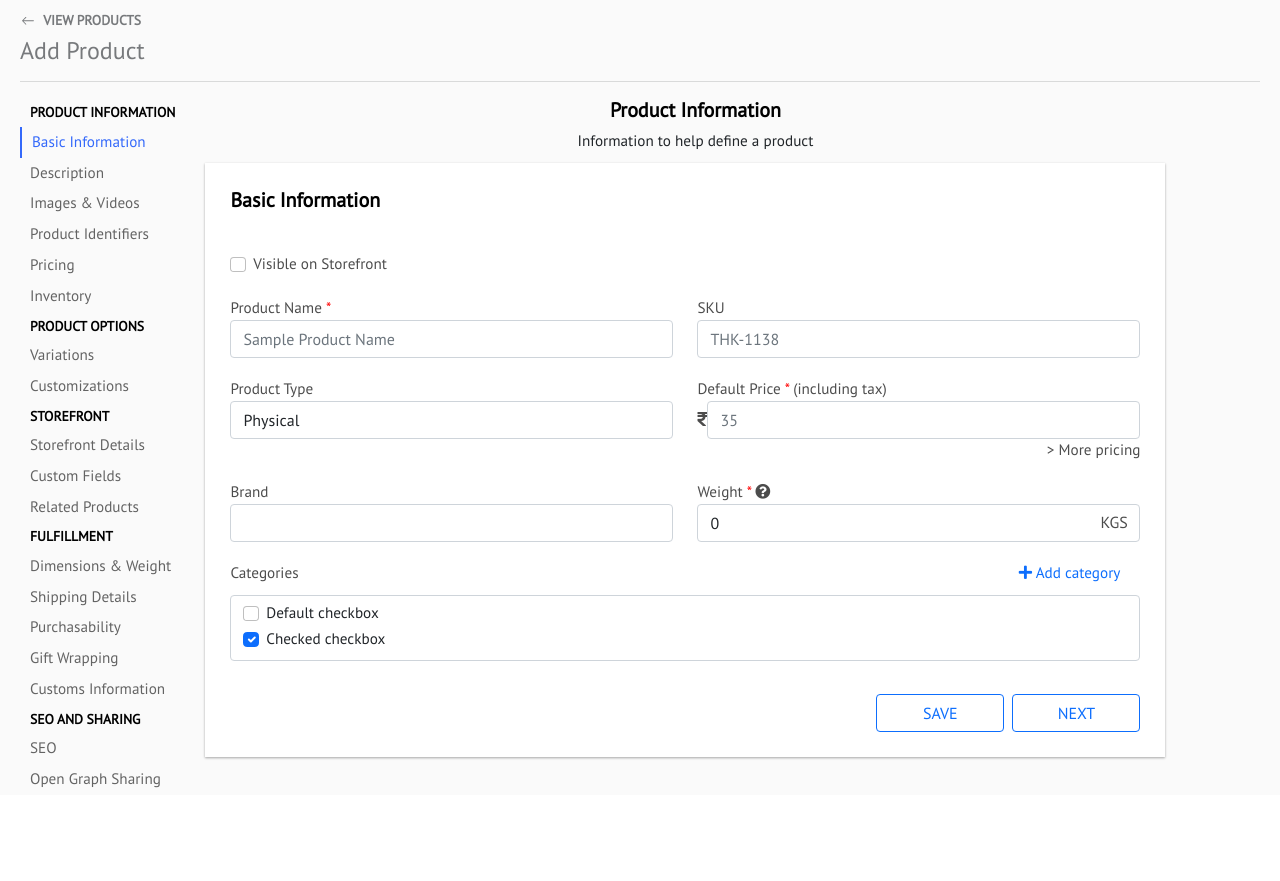
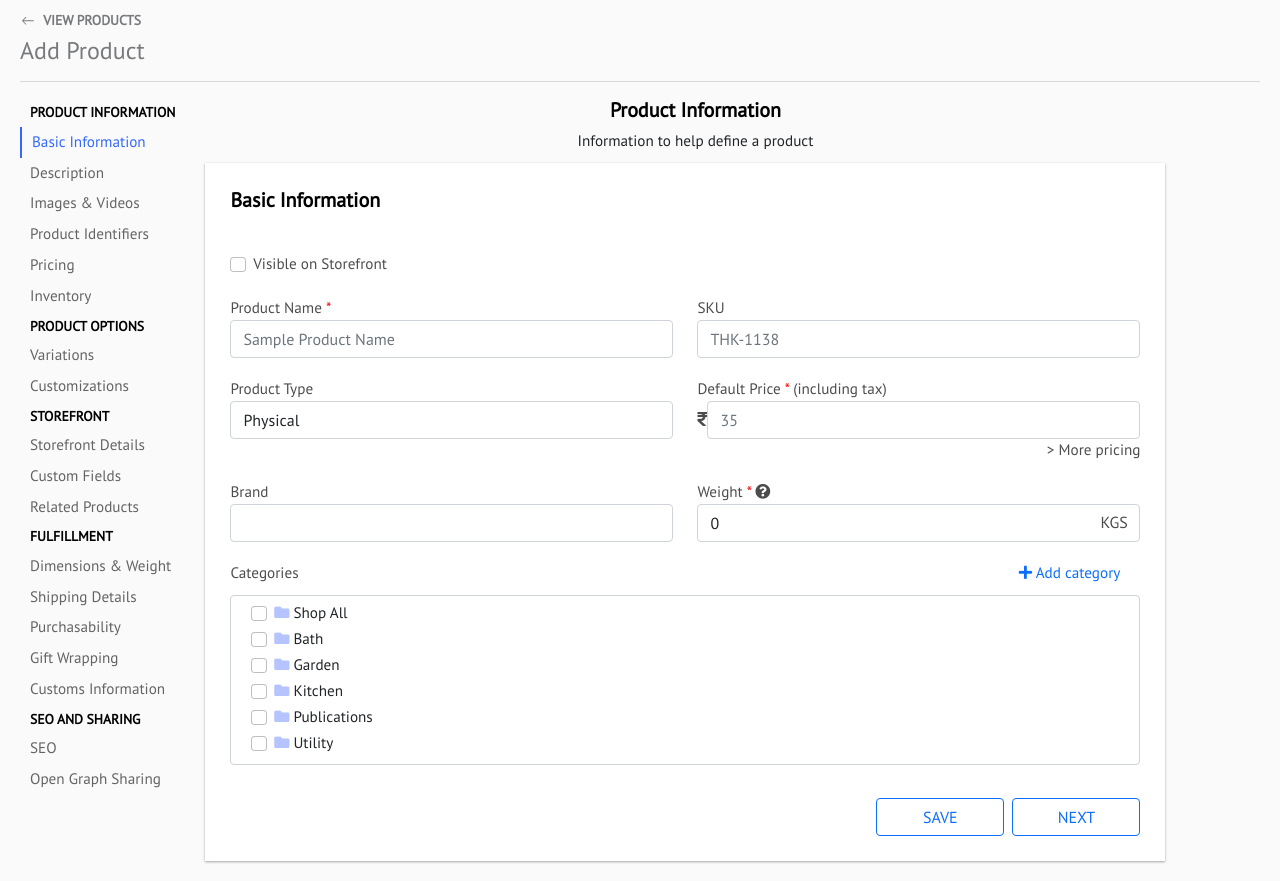
Before and after one commit to therupdeep/react-dashboard, a React (Create React App) app: page / in a window 1280 px wide. Before the commit the page ends 800 px from the top, so only its background shows below. Built offline with nearby package versions, Linux system fonts and the light colour scheme.

Commit message:
completed basicinformation & productidentifiers

```diff
--- a/src/App.js
+++ b/src/App.js
@@ -32,6 +32,18 @@ class App extends React.Component {
     defaultPrice: '',
     brand: '',
     weight: 0,
+    categories: {
+      ShopAll: false,
+      Bath: false,
+      Garden: false,
+      Kitchen: false,
+      Publications: false,
+      Utility: false,
+    },
+    ManufacturerPartNumber: '',
+    ProductUPCorEAN: '',
+    GlobalTradeNumber: '',
+    BinPickingNumber: '',
   };
 
   // go back to previous step
@@ -50,10 +62,19 @@ class App extends React.Component {
   handleChange = (input) => (e) => {
     this.setState({ [input]: e.target.value });
   };
-  toggleChange = () => {
-    this.setState({
-      isCheckedvisibleOnStorefront: !this.state.isCheckedvisibleOnStorefront,
-    });
+  toggleChange = (e) => {
+    if (e.target.name === 'isCheckedvisibleOnStorefront') {
+      this.setState({
+        isCheckedvisibleOnStorefront: !this.state.isCheckedvisibleOnStorefront,
+      });
+    } else {
+      this.setState({
+        categories: {
+          ...this.state.categories,
+          [e.target.name]: e.target.checked,
+        },
+      });
+    }
   };
 
   render() {
@@ -66,6 +87,11 @@ class App extends React.Component {
       defaultPrice,
       brand,
       weight,
+      categories,
+      ManufacturerPartNumber,
+      ProductUPCorEAN,
+      GlobalTradeNumber,
+      BinPickingNumber,
     } = this.state;
     const values = {
       isCheckedvisibleOnStorefront,
@@ -75,6 +101,11 @@ class App extends React.Component {
       defaultPrice,
       brand,
       weight,
+      categories,
+      ManufacturerPartNumber,
+      ProductUPCorEAN,
+      GlobalTradeNumber,
+      BinPickingNumber,
     };
     switch (step) {
       case 1:
--- a/src/components/BasicInformation.js
+++ b/src/components/BasicInformation.js
@@ -26,6 +26,7 @@ const BasicInformation = ({ nextStep, toggleChange, handleChange, values }) => {
                   type='checkbox'
                   id='gridCheck'
                   defaultChecked={values.isCheckedvisibleOnStorefront}
+                  name='isCheckedvisibleOnStorefront'
                   onChange={toggleChange}
                 />
                 <label class='form-check-label' for='gridCheck'>
@@ -159,23 +160,77 @@ const BasicInformation = ({ nextStep, toggleChange, handleChange, values }) => {
                     <i class='fas fa-plus'></i> Add category
                   </div>
                 </div>
-                <div className='form-control'>
+                <div className='form-control' style={{ paddingLeft: '20px' }}>
                   <div class='form-check'>
-                    <input class='form-check-input' type='checkbox' value='' />
+                    <input
+                      class='form-check-input'
+                      type='checkbox'
+                      name='ShopAll'
+                      defaultChecked={values.categories.ShopAll}
+                      onChange={toggleChange}
+                    />
                     <label class='form-check-label' for='flexCheckDefault'>
-                      Default checkbox
+                      <i class='fas fa-folder'></i> Shop All
                     </label>
                   </div>
                   <div class='form-check'>
                     <input
                       class='form-check-input'
                       type='checkbox'
-                      value=''
-                      id='flexCheckChecked'
-                      checked
+                      name='Bath'
+                      defaultChecked={values.categories.Bath}
+                      onChange={toggleChange}
                     />
-                    <label class='form-check-label' for='flexCheckChecked'>
-                      Checked checkbox
+                    <label class='form-check-label' for='flexCheckDefault'>
+                      <i class='fas fa-folder'></i> Bath
+                    </label>
+                  </div>
+                  <div class='form-check'>
+                    <input
+                      class='form-check-input'
+                      type='checkbox'
+                      name='Garden'
+                      defaultChecked={values.categories.Garden}
+                      onChange={toggleChange}
+                    />
+                    <label class='form-check-label' for='flexCheckDefault'>
+                      <i class='fas fa-folder'></i> Garden
+                    </label>
+                  </div>
+                  <div class='form-check'>
+                    <input
+                      class='form-check-input'
+                      type='checkbox'
+                      name='Kitchen'
+                      defaultChecked={values.categories.Kitchen}
+                      onChange={toggleChange}
+                    />
+                    <label class='form-check-label' for='flexCheckDefault'>
+                      <i class='fas fa-folder'></i> Kitchen
+                    </label>
+                  </div>
+                  <div class='form-check'>
+                    <input
+                      class='form-check-input'
+                      type='checkbox'
+                      name='Publications'
+                      defaultChecked={values.categories.Publications}
+                      onChange={toggleChange}
+                    />
+                    <label class='form-check-label' for='flexCheckDefault'>
+                      <i class='fas fa-folder'></i> Publications
+                    </label>
+                  </div>
+                  <div class='form-check'>
+                    <input
+                      class='form-check-input'
+                      type='checkbox'
+                      name='Utility'
+                      defaultChecked={values.categories.Utility}
+                      onChange={toggleChange}
+                    />
+                    <label class='form-check-label' for='flexCheckDefault'>
+                      <i class='fas fa-folder'></i> Utility
                     </label>
                   </div>
                 </div>
--- a/src/components/ProductIdentifiers.js
+++ b/src/components/ProductIdentifiers.js
@@ -21,6 +21,60 @@ const ProductIdentifiers = ({ prevStep, nextStep, handleChange, values }) => {
         <br />
         <div>
           <form>
+            <div class='row'>
+              <div class='form-group col-md-6 col-sm-12'>
+                <label for='sku'>SKU</label>
+                <input
+                  type='text'
+                  class='form-control'
+                  placeholder='THK-1138'
+                  value={values.sku}
+                  onChange={handleChange('sku')}
+                />
+              </div>
+              <div class='form-group col-md-6 col-sm-12'>
+                <label for='ManufacturerPartNumber'>
+                  Manufacturer Part Number (MPN)
+                </label>
+                <input
+                  type='text'
+                  class='form-control'
+                  value={values.ManufacturerPartNumber}
+                  onChange={handleChange('ManufacturerPartNumber')}
+                />
+              </div>
+            </div>
+            <div class='row'>
+              <div class='form-group col-md-6 col-sm-12'>
+                <label for='ProductUPCorEAN'>Product UPC/EAN</label>
+                <input
+                  type='text'
+                  class='form-control'
+                  value={values.ProductUPCorEAN}
+                  onChange={handleChange('ProductUPCorEAN')}
+                />
+              </div>
+              <div class='form-group col-md-6 col-sm-12'>
+                <label for='GlobalTradeNumber'>Global Trade Number(GTN)</label>
+                <input
+                  type='text'
+                  class='form-control'
+                  value={values.GlobalTradeNumber}
+                  onChange={handleChange('GlobalTradeNumber')}
+                />
+              </div>
+            </div>
+            <div class='row'>
+              <div class='form-group col-md-6 col-sm-12'>
+                <label for='BinPickingNumber'>Bin Picking Number(BPN)</label>
+                <input
+                  type='text'
+                  class='form-control'
+                  value={values.BinPickingNumber}
+                  onChange={handleChange('BinPickingNumber')}
+                />
+              </div>
+            </div>
             <br />
             <div style={{ display: 'flex', justifyContent: 'flex-end' }}>
               <button
--- a/src/components/SideMenu.js
+++ b/src/components/SideMenu.js
@@ -7,7 +7,9 @@ const Sidemenu = ({ step }) => {
     else return 'nav-link';
   };
   return (
-    <div style={{ minWidth: '15vw', padding: '0px 20px 0px 20px' }}>
+    <div
+      style={{ minWidth: '10vw', width: 'auto', padding: '0px 20px 0px 20px' }}
+    >
       <nav className='nav flex-column col'>
         <div className='nav-link menu-heading' style={{ fontWeight: '600' }}>
           PRODUCT INFORMATION
--- a/src/css/component.css
+++ b/src/css/component.css
@@ -1,5 +1,6 @@
 .tab-card {
   min-width: 75vw;
+  width: auto;
   height: auto;
   background-color: white;
   padding: 25px;
@@ -33,3 +34,6 @@
   margin-top: 10px;
   margin-bottom: 10px;
 }
+.fa-folder {
+  color: #b5c4ff;
+}
```
